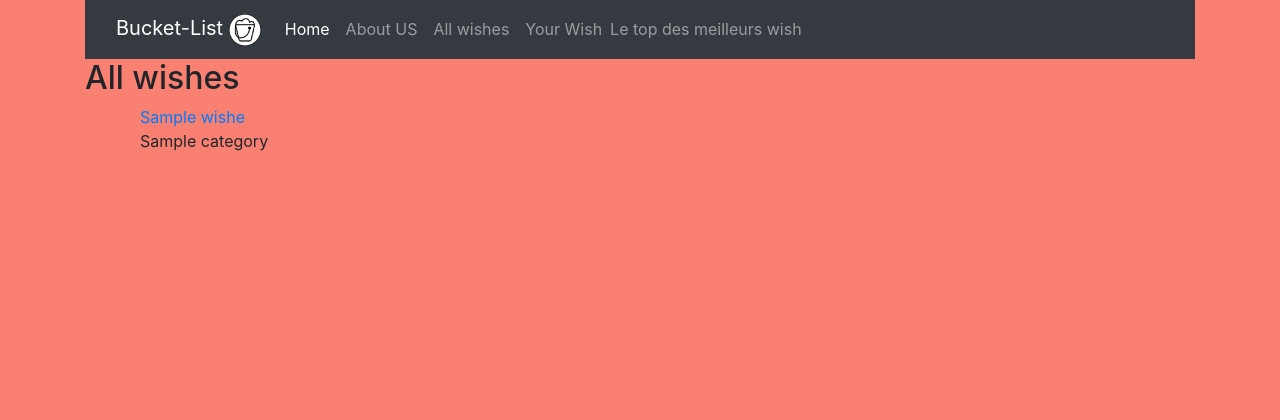
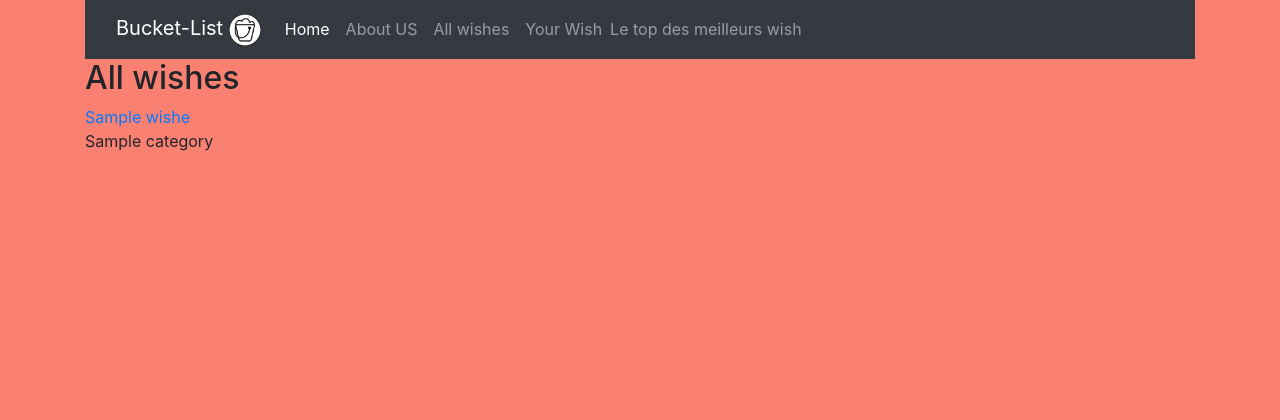
Before and after one commit to Kat-ou/bucket-list, a Symfony app: template templates/wish/list.html.twig in a window 1280 px wide. Shown: the top 420 px of the page. Run offline with Twig, Linux system fonts and the light colour scheme; the template is opened without the code that fills it: most values are stand-ins (such as "Sample title", 1, 10 or a date in 2020); some libraries are stand-ins or nearby versions.

Commit message:
Correction TP7 - pb style bullets

```diff
--- a/public/css/style.css
+++ b/public/css/style.css
@@ -2,6 +2,6 @@ body{
     background: salmon;
 }
 
-ul{
+ul.no-bullets {
     list-style: none;
 }
--- a/templates/wish/list.html.twig
+++ b/templates/wish/list.html.twig
@@ -4,18 +4,23 @@
 
 {% block body %}
     <h2>All wishes</h2>
+    <div class="row">
         {% for wish in wishes %}
-        <article>
-            <div class="container">
+            <article class="col-6">
 
-                <ul>
-                    <li>
+
+
+                    <ul class="list-inline">
+
+                        <li class="list-inline-item">
                             <a href={{ path('wish_details', {id: wish.id}) }}>{{ wish.title }}</a>
                             <p>{{ wish.category.name }}</p>
+                        </li>
 
-                    </li>
                     </ul>
-            </div>
+
+
             </article>
         {% endfor %}
+    </div>
 {% endblock %}
```
Lines whose indentation alone changed are shown as unchanged.
